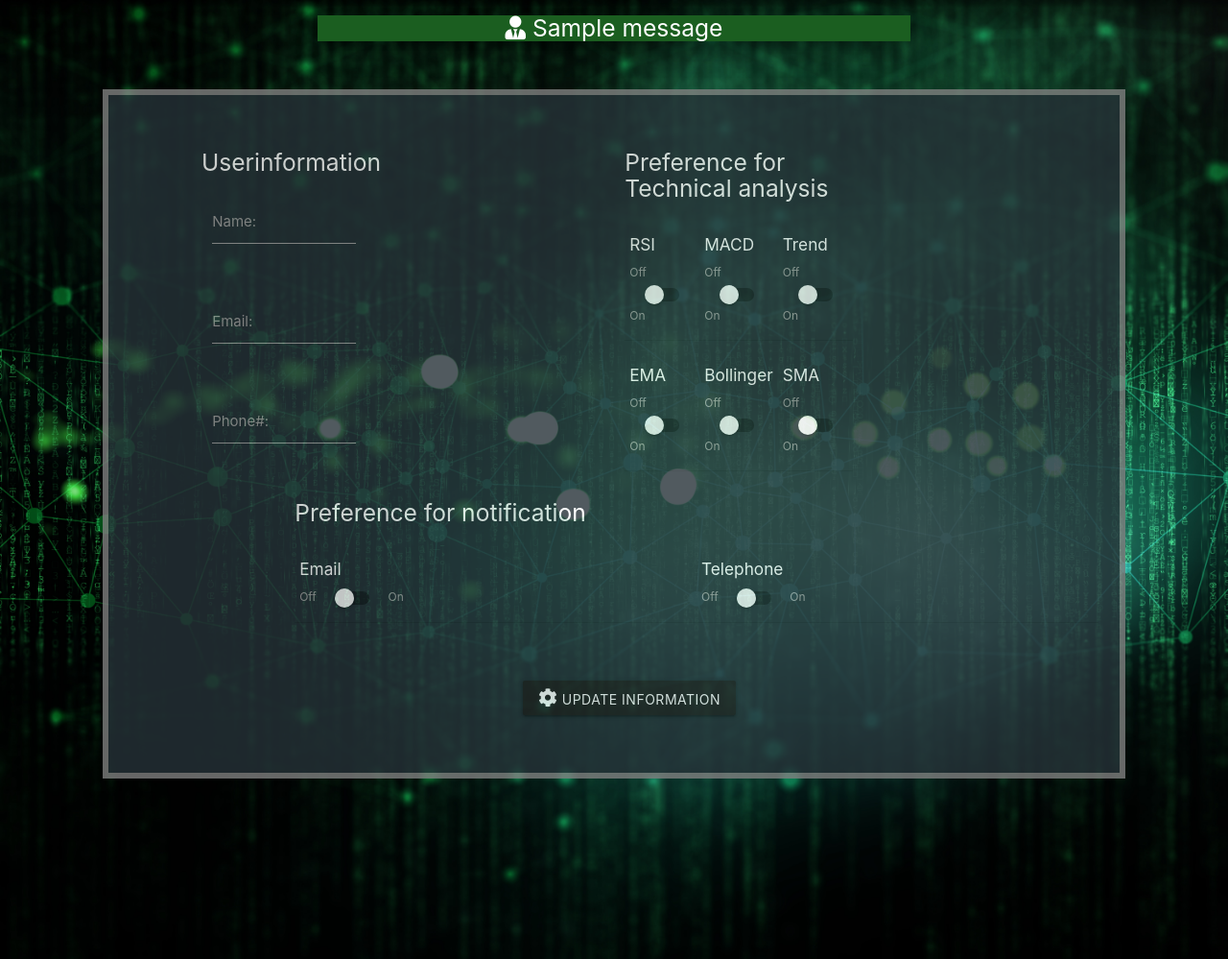
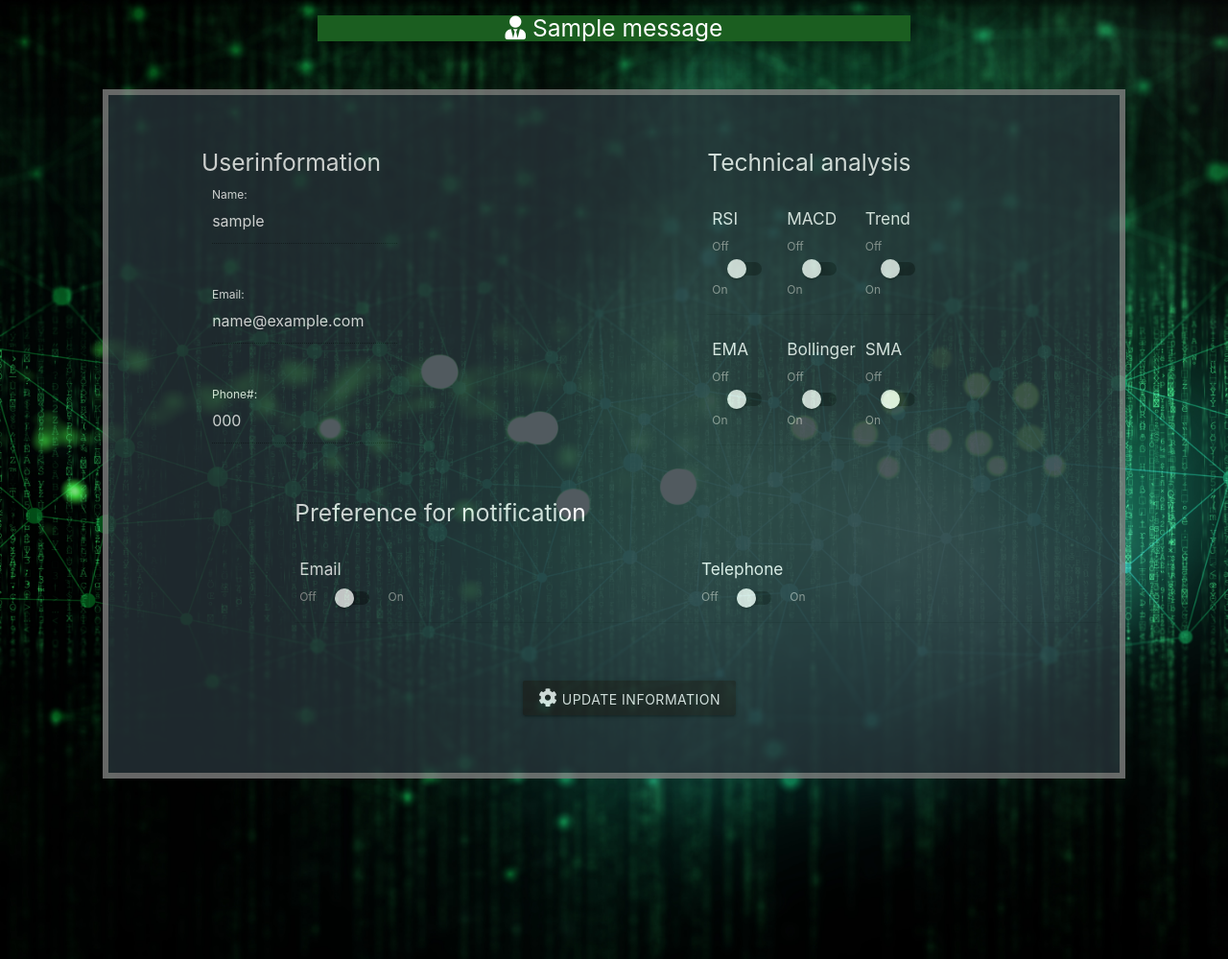
Before and after one commit to GurraT/Totebo-Trading, a Flask app: page /profile/1 in a window 1280 px wide. Shown: the part 137-1136 px from the top of the page at 96% size. Run offline with Flask 2, Linux system fonts and the light colour scheme; the visitor is signed in with stand-in values (Sample User, id 1); one stand-in notice (Sample message) is shown; a database or web service that is not in the repository returns one stand-in record (values such as "Sample title"); some libraries are stand-ins or nearby versions.

Commit message:
Added delete function to stocklist, updated profile page

```diff
--- a/app.py
+++ b/app.py
@@ -92,9 +92,11 @@ def login():
 def profile(username):
     #select session user's username from db
     username = mongo.db.users.find_one({"username": session["user"]})["username"]
+    email = mongo.db.users.find_one({"username": session["user"]})["email"]
+    phone = mongo.db.users.find_one({"username": session["user"]})["telephone"]
 
     if session["user"]:
-        return render_template("profile.html", username=username)
+        return render_template("profile.html", username=username, email=email, phone=phone)
 
     return redirect(url_for("login"))
 
@@ -165,11 +167,21 @@ def edit_stock(stockid):
         }
         mongo.db.stockinfo.update({"_id":ObjectId(stockid)},info)
         flash("Information updated!")
+        return redirect(url_for("get_stockinfo"))
 
     stockid = mongo.db.stockinfo.find_one({"_id":ObjectId(stockid)})
     return render_template("edit_stock.html", stockid=stockid)
 
+@app.route("/delete_stock/<stockid>", methods=["GET", "POST"])
+def delete_stock(stockid):
+    # delete info from stockinfo collection in db
+    mongo.db.stockinfo.remove({"_id":ObjectId(stockid)})
+    flash("Information removed!")
+    return redirect(url_for("get_stockinfo"))
+
+
 @app.route("/logout")
+# logout and remove session cookies
 def logout():
     flash("You have been logout")
     session.pop("user")
--- a/templates/profile.html
+++ b/templates/profile.html
@@ -17,31 +17,30 @@
 
     <form class="profileform col s10 offset-s1 #263238 blue-grey darken-4 white-text" method="POST" action="{{ url_for('preference') }}">
         <div class="profilewrapping">
-        <div class="col s10 offset-s1 m4 offset-m1">
+        <div class="col s10 offset-s1 l5 offset-l1">
             <div class="row">
           <h5>Userinformation</h5>
         <div class="input-field col s6">
-          <input id="name" name="name" type="text">
-          <label for="name">Name: </label>
+          <input class="white-text text-shadow" value="{{ username }}" id="name" name="name" type="text"  disabled>
+          <label class="white-text text-shadow" for="name">Name: </label>
         </div>
         </div>
              <div class="row">
         <div class="input-field col s6">
-        <input id="Email" name="Email" type="email">
-        <label for="Email">Email: </label>
+        <input class="white-text text-shadow" value="{{ email }}" id="Email" name="Email" type="text"  disabled>
+        <label  class="white-text text-shadow" for="Email">Email: </label>
         </div>
         </div>
                      <div class="row">
         <div class="input-field col s6">
-          <input id="phone" name="phone" type="tel">
-            <label for="phone">Phone#: </label>
+          <input class="white-text text-shadow" value="{{ phone }}" id="phone" name="phone" type="tel"  disabled>
+            <label class="white-text text-shadow" for="phone">Phone#: </label>
         </div>
         </div>
         </div>
-            <div class="col s10 offset-s1 m3 offset-m1">
-            <table>
-<h5>Preference for Technical analysis</h5>
-
+            <div class="col s10 offset-s1 l3 offset-l1">
+            <table class="center-align">
+              <h5> Technical analysis</h5>
         <tbody>
           <tr>
             <td>
```
Also changed, not shown: templates/stockmarket.html (+14 -2 lines).
